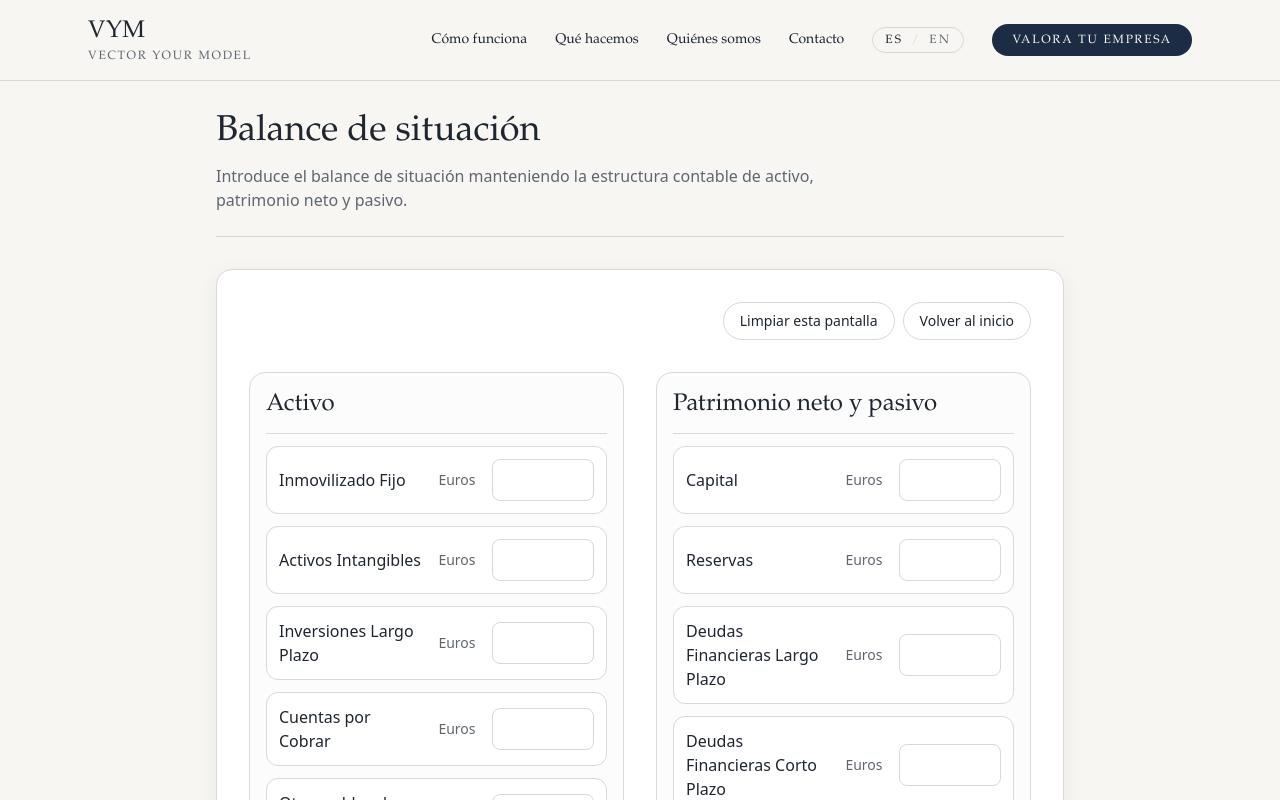
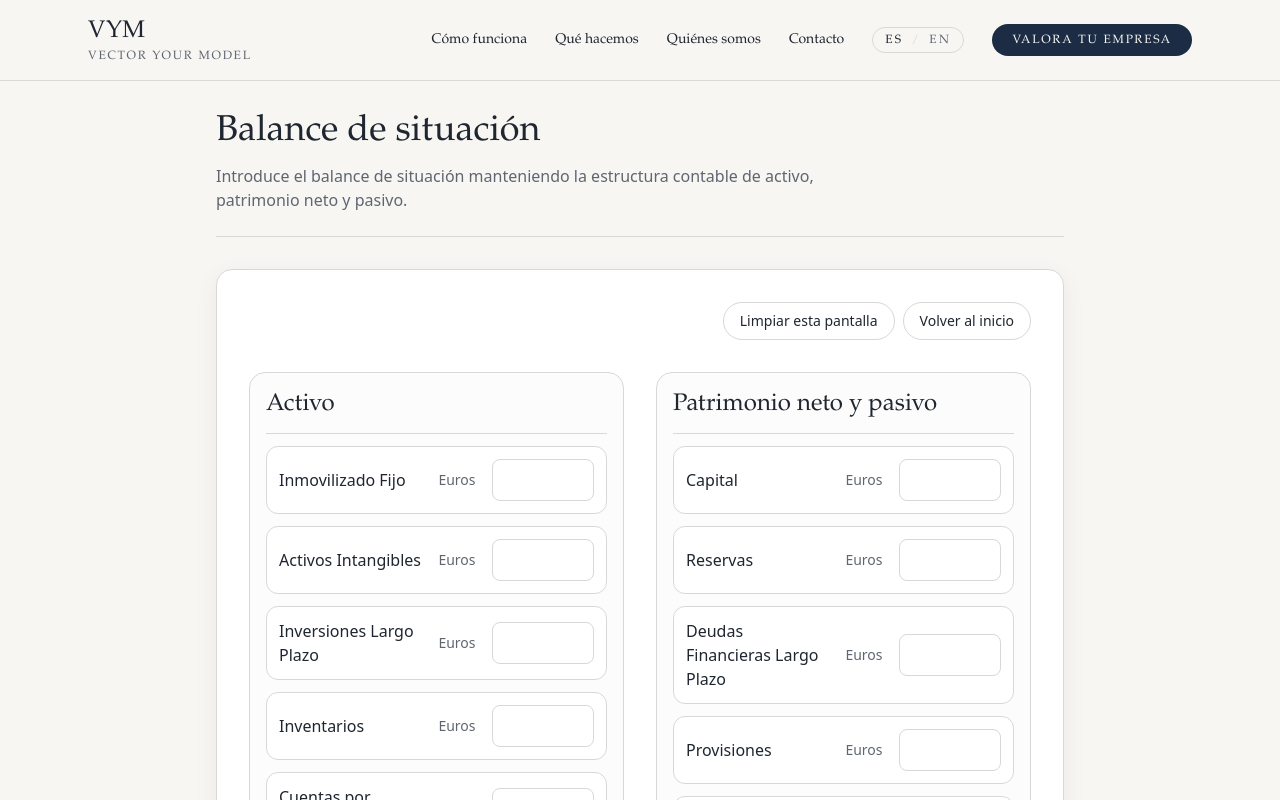
Before and after one commit to javiergfornos-droid/vym, a Next.js app: page /wizard/balance-sheet in a window 1280 px wide. Shown: the top 800 px of the page. Built offline with nearby package versions, Linux system fonts and the light colour scheme.

Commit message:
Update balance sheet fields and totals structure

```diff
--- a/src/app/wizard/balance-sheet/page.tsx
+++ b/src/app/wizard/balance-sheet/page.tsx
@@ -29,6 +29,7 @@ export default function BalanceSheetPage({ searchParams }: Props) {
             'Inmovilizado Fijo',
             'Activos Intangibles',
             'Inversiones Largo Plazo',
+            'Inventarios',
             'Cuentas por Cobrar',
             'Otros saldos de activo',
             'Efectivo',
@@ -37,9 +38,10 @@ export default function BalanceSheetPage({ searchParams }: Props) {
             'Capital',
             'Reservas',
             'Deudas Financieras Largo Plazo',
+            'Provisiones',
             'Deudas Financieras Corto Plazo',
             'Proveedores',
-            'Otros Pasivos',
+            'Otras cuentas de Pasivo',
           ],
         }
       : {
@@ -54,6 +56,7 @@ export default function BalanceSheetPage({ searchParams }: Props) {
             'Fixed Assets',
             'Intangible Assets',
             'Long-term Investments',
+            'Inventories',
             'Accounts Receivable',
             'Other Asset Balances',
             'Cash',
@@ -62,6 +65,7 @@ export default function BalanceSheetPage({ searchParams }: Props) {
             'Capital',
             'Reserves',
             'Long-term Financial Debt',
+            'Provisions',
             'Short-term Financial Debt',
             'Suppliers',
             'Other Liabilities',
--- a/src/components/balance-sheet-form.tsx
+++ b/src/components/balance-sheet-form.tsx
@@ -26,8 +26,8 @@ type BalanceValues = {
 };
 
 const INITIAL_VALUES: BalanceValues = {
-  assets: Array.from({ length: 6 }, () => ''),
-  liabilities: Array.from({ length: 6 }, () => ''),
+  assets: Array.from({ length: 7 }, () => ''),
+  liabilities: Array.from({ length: 7 }, () => ''),
 };
 
 export function BalanceSheetForm({ lang, unitLabel, labels }: Props) {
@@ -88,7 +88,7 @@ export function BalanceSheetForm({ lang, unitLabel, labels }: Props) {
                 <FormattedNumberInput
                   className="no-spinner w-full rounded-lg border border-line bg-white px-3 py-2 text-right text-slateInk outline-none transition focus:border-accent"
                   lang={lang}
-                  value={values.assets[index]}
+                  value={values.assets[index] ?? ''}
                   onChange={(value) => setAssetValue(index, value)}
                 />
               </label>
@@ -115,7 +115,7 @@ export function BalanceSheetForm({ lang, unitLabel, labels }: Props) {
                 <FormattedNumberInput
                   className="no-spinner w-full rounded-lg border border-line bg-white px-3 py-2 text-right text-slateInk outline-none transition focus:border-accent"
                   lang={lang}
-                  value={values.liabilities[index]}
+                  value={values.liabilities[index] ?? ''}
                   onChange={(value) => setLiabilityValue(index, value)}
                 />
               </label>
```
